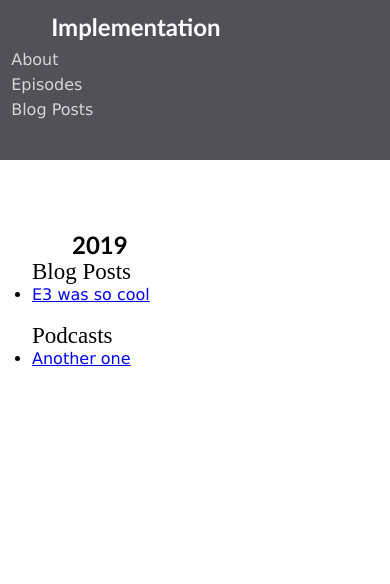
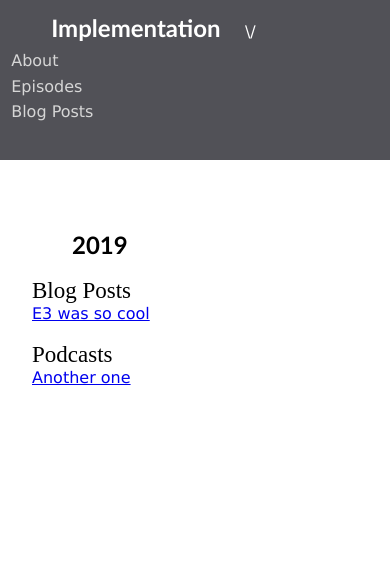
Before and after one commit to dstambler17/Implementation, a Django app: page /year/2019/ in a window 390 px wide. Shown: the top 584 px of the page. Run offline with Django 3.2, Linux system fonts and the light colour scheme; data comes from the database, SQL or seed files in the repository; some libraries are stand-ins or nearby versions.

Commit message:
finalizing touches or something

```diff
--- a/blog/static/blog/style.css
+++ b/blog/static/blog/style.css
@@ -25,6 +25,10 @@
 .columns {
   width: 100%;
   display: block;
+}
+
+.column.subtitle {
+  padding: 0.2rem;
 }
 
 @media (max-width: 500px) {
@@ -87,11 +91,27 @@
   font-weight: 100;
 }
 
+nav .title {
+  padding-top: 1px;
+}
+
+nav .carrot {
+  display: none;
+  color: white;
+}
+
 @media (max-width: 570px) {
   nav {
     height: 3rem;
-    transition: height 500ms;
+    transition: height 400ms;
     overflow: hidden;
+    cursor: pointer;
+  }
+  nav a#title {
+    margin-right: 1rem;
+  }
+  nav .carrot {
+    display: inline;
   }
   nav:hover {
     height: 10rem!important;
--- a/blog/templates/blog/about.html
+++ b/blog/templates/blog/about.html
@@ -14,7 +14,7 @@
 
     <p class="about">
       Welcome to the website for Implementation. Our names our Daniel and Lev Stambler (two brothers,
-      <a href="#">think Rick and Morty</a>) and this is our website
+      think <a href="#">Rick and Morty</a>) and this is our website
       and blog for the Implementation Podcast (learn about start ups and more), and general brain dumps.
     <p>
     <br />
--- a/blog/templates/blog/base.html
+++ b/blog/templates/blog/base.html
@@ -31,17 +31,14 @@
    <body>
 
      <nav class="navbar is-fixed-top is-transparent has-background">
-
        <div class="navbar-brand">
          <a id ="title" class="navbar-item" href="{% url 'blog-index' %}">
            <h1 class = "title headingText">Implementation</h1>
          </a>
-         <div class="navbar-burger burger" data-target="navbarExampleTransparentExample">
-           <span></span>
-           <span></span>
-           <span></span>
+         <div class="carrot">
+           \/
          </div>
-      </div>
+        </div>
 
       <div class="navbar-menu">
         <div class="navbar-end">
@@ -56,7 +53,6 @@
           </a>
         </div>
       </div>
-
     </nav>
     <section class = "main--container section section-is-top">
       <br/>
--- a/blog/templates/blog/date.html
+++ b/blog/templates/blog/date.html
@@ -4,17 +4,19 @@
 {% block title %} {% if month %} {{month}} {% endif %} {{year}} {% endblock %}
 
 {% block content %}
+<div class="row">
+    <div class="columns">
         <h3>Blog Posts</h3>
-<ul>
         {% for post in post_list %}
-    <li><a href="{% url 'blog-detail' post.slug %}">{{ post.title }}</a></li>
+            <div><a href="{% url 'blog-detail' post.slug %}">{{ post.title }}</a></div>
         {% endfor %}
-</ul>
+    </div>
     <br/>
+    <div class="columns">
         <h3>Podcasts</h3>
-<ul>
         {% for podcast in podcast_list %}
-    <li><a href="{% url 'blog-episode' podcast.slug %}">{{ podcast.title }}</a></li>
+            <div><a href="{% url 'blog-episode' podcast.slug %}">{{ podcast.title }}</a></div>
         {% endfor %}
-</ul>
+    </div>
+</div>
 {% endblock %}
```
Also changed, not shown: blog/templates/blog/category.html (+10 -5 lines), blog/templates/blog/contributor.html (+8 -3 lines), blog/templates/blog/podcast.html (+5 -4 lines), blog/templates/blog/post.html (+5 -4 lines). Lines whose indentation alone changed are shown as unchanged.
